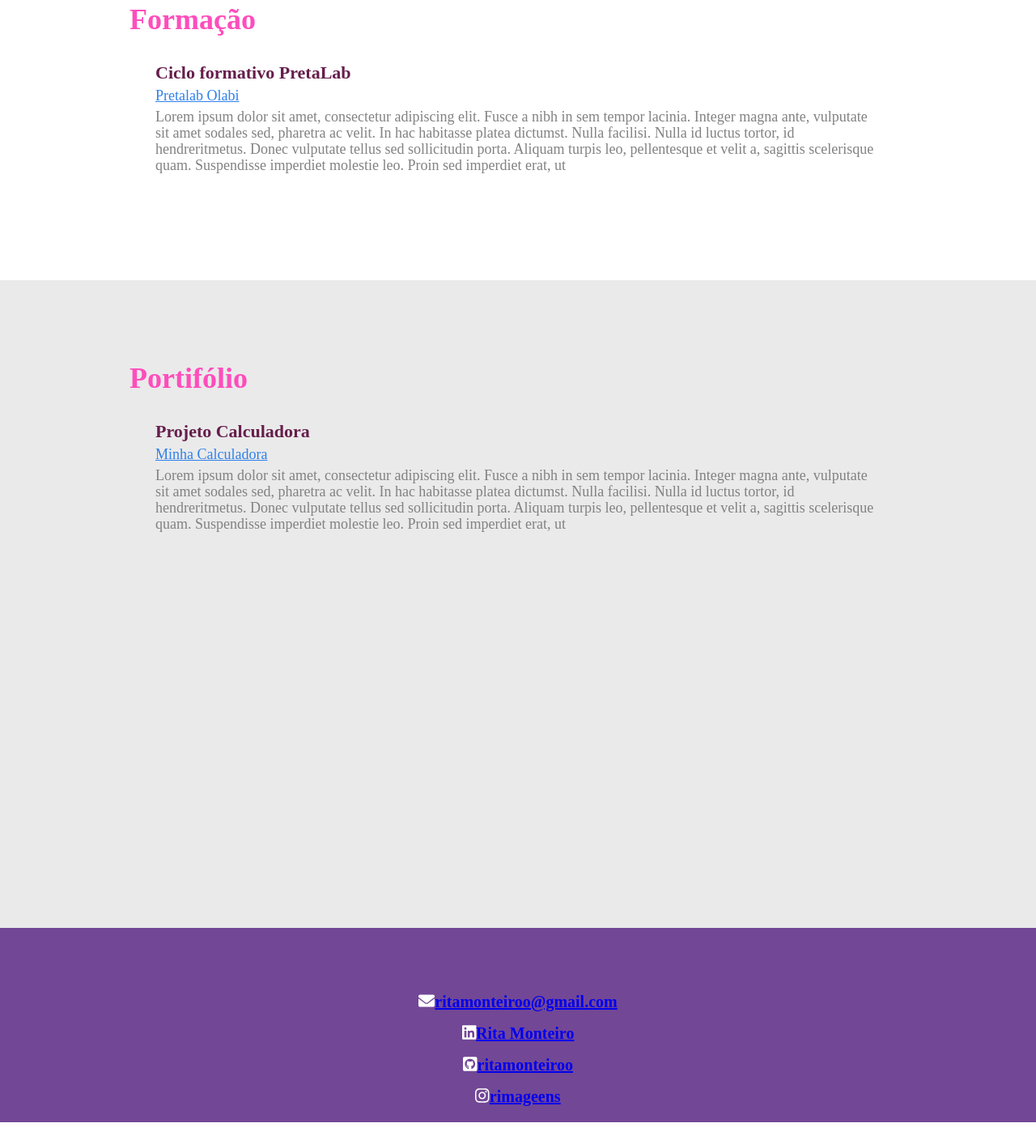
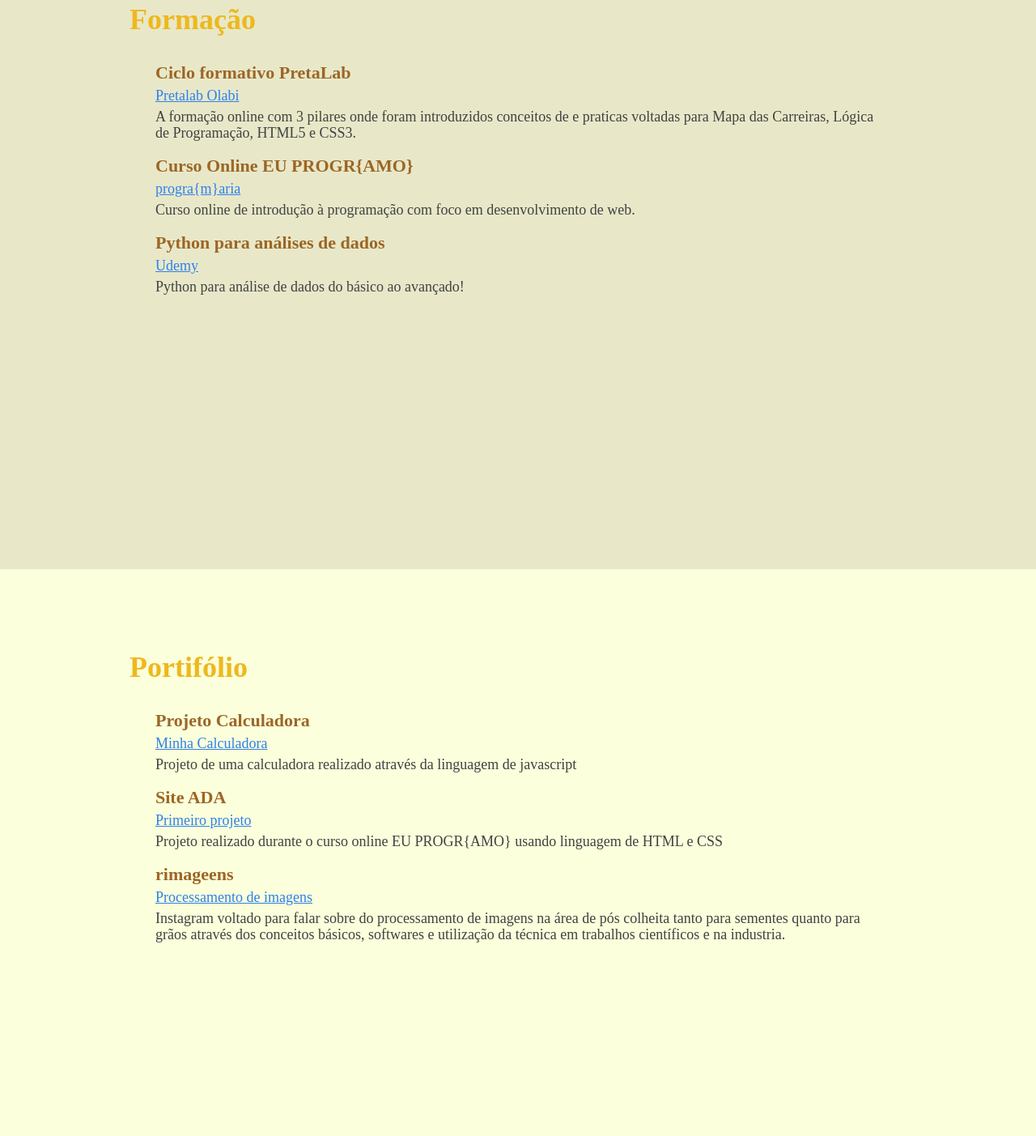
Before and after one commit to ritamonteiroo/projetofinal_html_css, a plain HTML site: page index.html in a window 1280 px wide. Shown: the part 897-2300 px from the top of the page at 81% size. Drawn offline with Linux system fonts and the light colour scheme.

Commit message:
atualização

```diff
--- a/index.html
+++ b/index.html
@@ -27,13 +27,13 @@
                 <!--conectar os link as seções-->
                 <li><a href="#formacao"> Formação</a></li>
                 <li><a href="#portifolio">Portifólio</a></li>
-                <li><a href="#portifolio">Contato</a></li>
+                <li><a href="#contato">Contato</a></li>
             </ul>
         </nav>
     </header>
     <!--corpo da página, visível ao usuário-->
     <main>
-        <section class="principal">
+        <section class="principal" id="topo">
             <!--article significa que a sessão é independente-->
             <article class="subcontainer-principal container">
                  <div>
@@ -47,18 +47,19 @@
 
                 <div class="texto-sobre" >
                      <p>
-                        Lorem ipsum dolor sit amet, consectetur adipiscing elit. Fusce a nibh in sem tempor lacinia.
-                        Integer magna ante, vulputate sit amet sodales sed, pharetra ac velit. In hac habitasse platea dictumst.
-                        Nulla facilisi. Nulla id luctus tortor, id hendrerit
-                        metus. Donec vulputate tellus sed sollicitudin porta. Aliquam turpis leo, pellentesque et velit a,
-                        sagittis scelerisque quam. Suspendisse imperdiet molestie leo. Proin sed imperdiet erat, ut
+                        Engenheira Agrícola e Mestra em Ciência e Tecnologia de Sementes, tenho 33 anos e sou de Pelotas-RS. Sempre gostei de tecnologia,
+                        mas comecei a me aprofundar mais durante o tcc onde trabalhei com processamento de imagens e depois durante o mestrado onde inclui aos
+                        estudos o machine learning. Com essa integração do mundo agro com o tecnológico podem contribuir um com o outro. Além disso vejo uma possibilidade
+                        de transição de carreira onde posso juntar uma paixão com as oportunidades que vejo no mercado. Fora o back end e front end também venho estudando sobre linguagem
+                        de Python e análise de dados.
+
                      </p>
                 </div>
             </article>
 
         </section>
 
-        <section id="formacao">
+        <section id="formacao" class="meio">
             <article class="container article-lista">
                 <div>
                     <h3 class="topico-principal">Formação</h3>
@@ -71,11 +72,26 @@
                                 <!--O atributo <a target> especifica onde abrir o documento vinculado por uma tag a (elemento de âncora).
                                 Um atributo target com o valor de _blank abre o documento vinculado em uma nova janela ou aba.-->
                              <a href="https://www.pretalab.com/formacao" target="_blank" class="lista-local"> Pretalab Olabi</a>
-                             <p class="lista-descrição">Lorem ipsum dolor sit amet, consectetur adipiscing elit. Fusce a nibh in sem tempor lacinia.
-                                Integer magna ante, vulputate sit amet sodales sed, pharetra ac velit. In hac habitasse platea dictumst.
-                                Nulla facilisi. Nulla id luctus tortor, id hendreritmetus. Donec vulputate tellus sed sollicitudin porta. Aliquam turpis leo, pellentesque et velit a,
-                                sagittis scelerisque quam. Suspendisse imperdiet molestie leo. Proin sed imperdiet erat, ut </p>
+                             <p class="lista-descrição">A formação online com 3 pilares onde foram introduzidos conceitos de e praticas voltadas para
+                                 Mapa das Carreiras, Lógica de Programação, HTML5 e CSS3. </p>
                          </li>
+                         <br>
+                         <li>
+                            <p class="lista-titulo">Curso Online EU PROGR{AMO} </p>
+                               <!--O atributo <a target> especifica onde abrir o documento vinculado por uma tag a (elemento de âncora).
+                               Um atributo target com o valor de _blank abre o documento vinculado em uma nova janela ou aba.-->
+                            <a href="https://www.programaria.org/curso-online-euprogramo/" target="_blank" class="lista-local"> progra{m}aria</a>
+                            <p class="lista-descrição">Curso online de introdução à programação com foco em desenvolvimento de web. </p>
+                        </li>
+                        <br>
+                        <li>
+                           <p class="lista-titulo">Python para análises de dados </p>
+                              <!--O atributo <a target> especifica onde abrir o documento vinculado por uma tag a (elemento de âncora).
+                              Um atributo target com o valor de _blank abre o documento vinculado em uma nova janela ou aba.-->
+                           <a href="https://www.udemy.com/pt/" target="_blank" class="lista-local"> Udemy</a>
+                           <p class="lista-descrição"> Python para análise de dados do básico ao avançado! </p>
+                       </li>
+
                     </ul>
                  </div>
             </article>
@@ -93,12 +109,29 @@
                         <p class="lista-titulo">Projeto Calculadora </p>
                             <!--O atributo <a target> especifica onde abrir o documento vinculado por uma tag a (elemento de âncora).
                                 Um atributo target com o valor de _blank abre o documento vinculado em uma nova janela ou aba.-->
-                            <a href="https://github.com/ritamonteiroo/ProjetoFinal_PretaLab-Disney-LP" target="_blank" class="lista-local"> Minha Calculadora</a>
-                            <p class="lista-descrição">Lorem ipsum dolor sit amet, consectetur adipiscing elit. Fusce a nibh in sem tempor lacinia.
-                            Integer magna ante, vulputate sit amet sodales sed, pharetra ac velit. In hac habitasse platea dictumst.
-                            Nulla facilisi. Nulla id luctus tortor, id hendreritmetus. Donec vulputate tellus sed sollicitudin porta. Aliquam turpis leo, pellentesque et velit a,
-                            sagittis scelerisque quam. Suspendisse imperdiet molestie leo. Proin sed imperdiet erat, ut </p>
+                            <a href="https://projetofinaldisney.netlify.app/" target="_blank" class="lista-local"> Minha Calculadora</a>
+                            <p class="lista-descrição"> Projeto de uma calculadora realizado através da linguagem de javascript </p>
                         </li>
+                        <br>
+                        <li>
+                            <p class="lista-titulo">Site ADA</p>
+                                <!--O atributo <a target> especifica onde abrir o documento vinculado por uma tag a (elemento de âncora).
+                                    Um atributo target com o valor de _blank abre o documento vinculado em uma nova janela ou aba.-->
+                                <a href="https://programariasiteada.netlify.app/" target="_blank" class="lista-local"> Primeiro projeto</a>
+                                <p class="lista-descrição"> Projeto realizado durante o curso online EU PROGR{AMO} usando linguagem de HTML e CSS</p>
+                        </li>
+                        <br>
+                        <li>
+                            <p class="lista-titulo">rimageens</p>
+                                <!--O atributo <a target> especifica onde abrir o documento vinculado por uma tag a (elemento de âncora).
+                                    Um atributo target com o valor de _blank abre o documento vinculado em uma nova janela ou aba.-->
+                                <a href="https://instagram.com/rimageens?igshid=MTIzZWQxMDU/" target="_blank" class="lista-local"> Processamento de imagens</a>
+                                <p class="lista-descrição"> Instagram voltado para falar sobre do processamento de imagens na área de pós colheita
+                                    tanto para sementes quanto para grãos através dos conceitos básicos, softwares e utilização da técnica em trabalhos científicos e na industria.
+                                </p>
+                        </li>
+
+
                     </ul>
                  </div>
 
@@ -114,18 +147,16 @@
             <ul class="lista-rodape">
                 <li><i class="fas fa-envelope square estilo-icone"></i>
                         <!-- mailto é utilizado no HTML junto da propriedade href da tag <a>, para definir um link de e-mail.-->
-                        <a href="mailto: ritamonteiroo@gmail.com" target="_blank"> ritamonteiroo@gmail.com</a>
+                        <a href="mailto: ritamonteiroo@gmail.com" target="_blank" class="link-icone"> ritamonteiroo@gmail.com</a>
                 </li>
-                <li><i class="fab fa-linkedin"></i>
-                    <a href="https://www.linkedin.com/in/rita-monteiro-25232057/" target="_blank"> Rita Monteiro</a>
+                <li><i class="fab fa-linkedin estilo-icone"></i>
+                    <a href="https://www.linkedin.com/in/rita-monteiro-25232057/" target="_blank" class="link-icone"> Rita Monteiro</a>
                 </li>
-                <li><i class="fab fa-github-square"></i>
-                    <a href="https://github.com/ritamonteiroo" target="_blank">ritamonteiroo</a>
-                </li>
-                <li><i class="fab fa-instagram"></i>
-                    <a href="https://instagram.com/rimageens?igshid=MTIzZWQxMDU=" target="_blank">rimageens</a>
+                <li><i class="fab fa-github-square estilo-icone"></i>
+                    <a href="https://github.com/ritamonteiroo" target="_blank" class="link-icone">ritamonteiroo</a>
                 </li>
             </ul>
+            <a href="#topo" class="botao">Voltar ao topo ↑</a>
         </div>
     </footer>
 
--- a/style.css
+++ b/style.css
@@ -7,6 +7,10 @@
     /* para configurar uma ou mais das propriedades de contorno */
     outline: 0;
   }
+
+.html {
+     scroll-behavior: smooth;
+}
 
 .body{
     /* Definindo a fonte de todo nosso body */
@@ -29,12 +33,12 @@ li{
     /*é posicionado em relação à viewport, o que significa que ele sempre permanece no mesmo lugar, mesmo que a página seja rolada*/
     position:fixed; /*Deixa o nosso header fixo*/
     width: 100%; /* largura*/
-    height: 60px; /*altura*/
+    height: 35px; /*altura*/
     /* padding: define a distância entre o conteúdo de um elemento e suas bordas*/
     padding: 8px; /* define espaçamento nos 4 lados */
     padding-bottom: 32px; /*Espaçamento inferior*/
     padding-top: 32px; /*Espaçamento superiorr*/
-    background-color:#724796; /*cor de fundo da nossa barra de navegação*/
+    background-color:#7e521c; /*cor de fundo da nossa barra de navegação*/
 }
 
 /*chamar através da classe chamar a tag que tem dentro da tag */
@@ -53,7 +57,7 @@ li{
 
 /*Pegando os itens com tag a de dentro da nossa lista*/
 .lista-menu li>a{ /*fechou a li e chamou tudo que tem dentro do a*/
-    color:#fff; /*Cor do texto*/
+    color:#eeb81d; /*Cor do texto*/
     font-size: 18px; /*Tamanho da fonte*/
     text-decoration: inherit; /*tinha o sublinhado */
 }
@@ -62,7 +66,7 @@ li{
 .principal{
     height: 100vh;
     display: flex;
-    background-color: #EAEAEA;
+    background-color: #fbffdb;
 }
 
 /* O container é um componente do Bootstrap que garante que o seu layout vai ficar alinhado corretamente na página.
@@ -99,19 +103,20 @@ estilo*/
 
 .nome-completo{
     font-size: 36px;
-    color:#ff4dbc;
+    color:#eeb81d;
     font-weight: 700; /*espessura */
     height: 45px;
 }
 
 .profissao{
-    color: #C6B5D5;
+    color: #7e521c;
     height: 60px;
 }
 
 .texto-sobre{
     font-size: 20px;
     line-height: 32px; /*espaçamento entre as linhas*/
+    color: #424242;
 }
 
 .article-lista{
@@ -123,7 +128,7 @@ estilo*/
 
 .topico-principal{
     font-size: 36px;
-    color: #ff4dbc;
+    color: #eeb81d;
 }
 
 .lista-item{
@@ -133,7 +138,7 @@ estilo*/
 .lista-titulo{
     margin-bottom: 5px;
     font-size: 22px;
-    color: #661e4b;
+    color: #9c6625;
     font-weight: 700;
 }
 
@@ -146,12 +151,12 @@ estilo*/
     font-size: 18px;
     margin-top: 5px;
     line-height: 20px; /*espaçamento entre as linhas*/
-    color: #828282;
+    color: #424242;
     font-weight: 300;
 }
 
 .rodape{
-    background-color: #724796;
+    background-color: #7e521c;
     height: 30vh;
     display: flex;
     align-items: center;
@@ -167,9 +172,31 @@ estilo*/
     align-items: center;
     justify-content: center;
 
+
 }
 
-.estilo-icone i{
-    font-size: 32px;
+.estilo-icone {
+    font-size: 25px;
     margin-right: 10px;
+    color: #eeb81d;
+
 }
+
+.link-icone{
+    color: #eeb81d;
+    text-decoration: inherit;
+}
+
+.botao{
+    font-size: 16px;
+    font-weight: 700;
+    display: flex;
+    flex-direction: row-reverse;
+    color: #eeb81d;
+}
+
+.meio {
+    height: 100vh;
+    display: flex;
+    background-color: #e8e8c9;
+}
```
